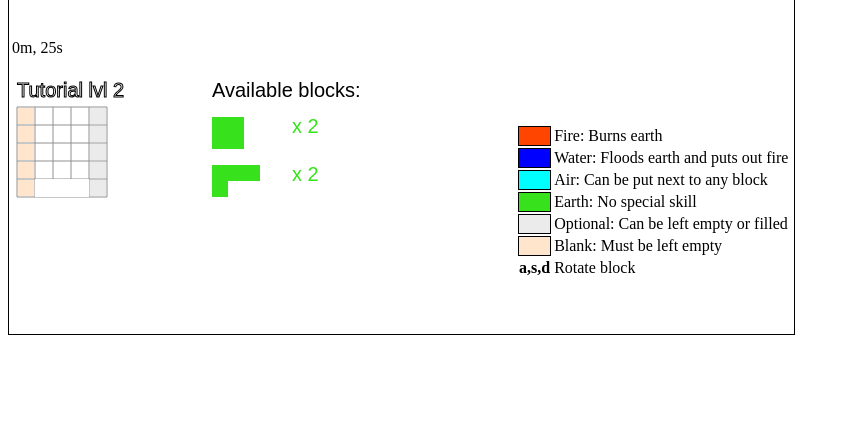
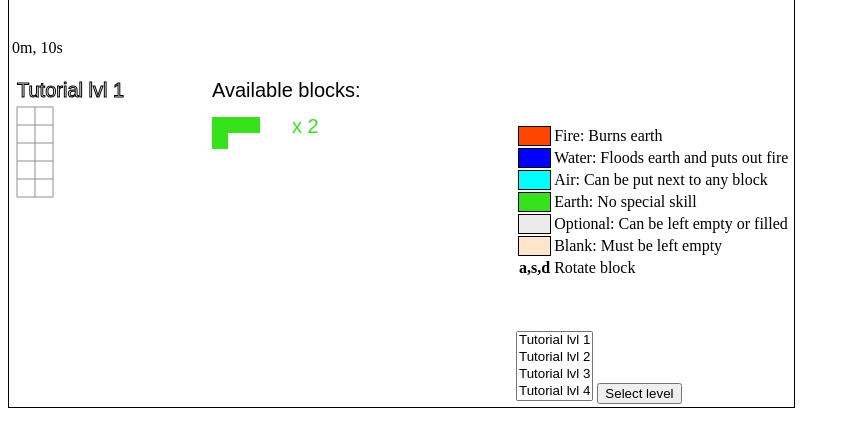
Before and after one commit to TuoppIII/js13kgame, a plain HTML site: page game/index.html in a window 1280 px wide. Shown: the part 73-520 px from the top of the page, without its empty margins (0-850 px from the left). Drawn offline with Linux system fonts and the light colour scheme.

Commit message:
Support for changing levels

```diff
--- a/game/index.html
+++ b/game/index.html
@@ -54,9 +54,17 @@
 	</td>
 	</tr>
 	<tr>
-	<td colspan="3" align="center"><b id="feedback"></b></td>
+	<td colspan="2" align="center"><b id="feedback"></b></td>
+	<td>
+	  <select id="ChangeLevelLst" size="4" width="200">
+	  </select>
+	  <button id="ChangeLevelBtn" type="button">Select level</button>
+	</td>
 	</tr>
 	</table>
+
+
+	<!-- Used scripts below -->
 	<script src="maps.json"></script>
 	<script src="grapheng.js"></script>
 	<script src="mapmodel.js"></script>
--- a/game/main.js
+++ b/game/main.js
@@ -1,6 +1,19 @@
 // This file is for initializing all other components and kicking games main loop in the action.
 
-// TODO init model
+
+// Part of the (non-existing) GameEngine, but placed in main.js
+initSelectBox = function ( ) {
+	var selectBox = document.getElementById("ChangeLevelLst");
+
+	for (var i = 0, len = jsonstr.length; i < len; i++) {
+		var map = new Option( jsonstr[i].name, jsonstr[i].id );
+		selectBox.options.add( map );
+	}
+
+}
+
+
+// Init model
 var mapid = location.hash.substring(1);
 
 // Board model
@@ -8,10 +21,10 @@ var map = new MapModel( );
 if ( !isNaN( mapid ) && mapid != undefined && mapid != "" ) {
 	map.init( mapid );
 } else {
-	map.init( 2 );
+	map.init( 1 );
 }
 
-//var board = new MockupModel( );
+initSelectBox();
 
 // init controller
 var controller = new MapController( map );
@@ -23,3 +36,17 @@ graph.init();
 
 // Draw initial setup
 graph.draw();
+
+
+// Init change level button
+var buttonClickEvent = function( event ) {
+	// Load level based on ChangeLevetLst
+	var selectBox = document.getElementById("ChangeLevelLst");
+	if ( selectBox.selectedIndex >= 0 ) {
+		location.replace( location.origin + location.pathname + "#" +  selectBox.options[ selectBox.selectedIndex ].value ); // select new level...
+		location.reload(); // ... and reload it
+	}
+}
+
+var selectBtn = document.getElementById("ChangeLevelBtn");
+selectBtn.addEventListener( "click", buttonClickEvent );
```
Lines whose indentation alone changed are shown as unchanged.
